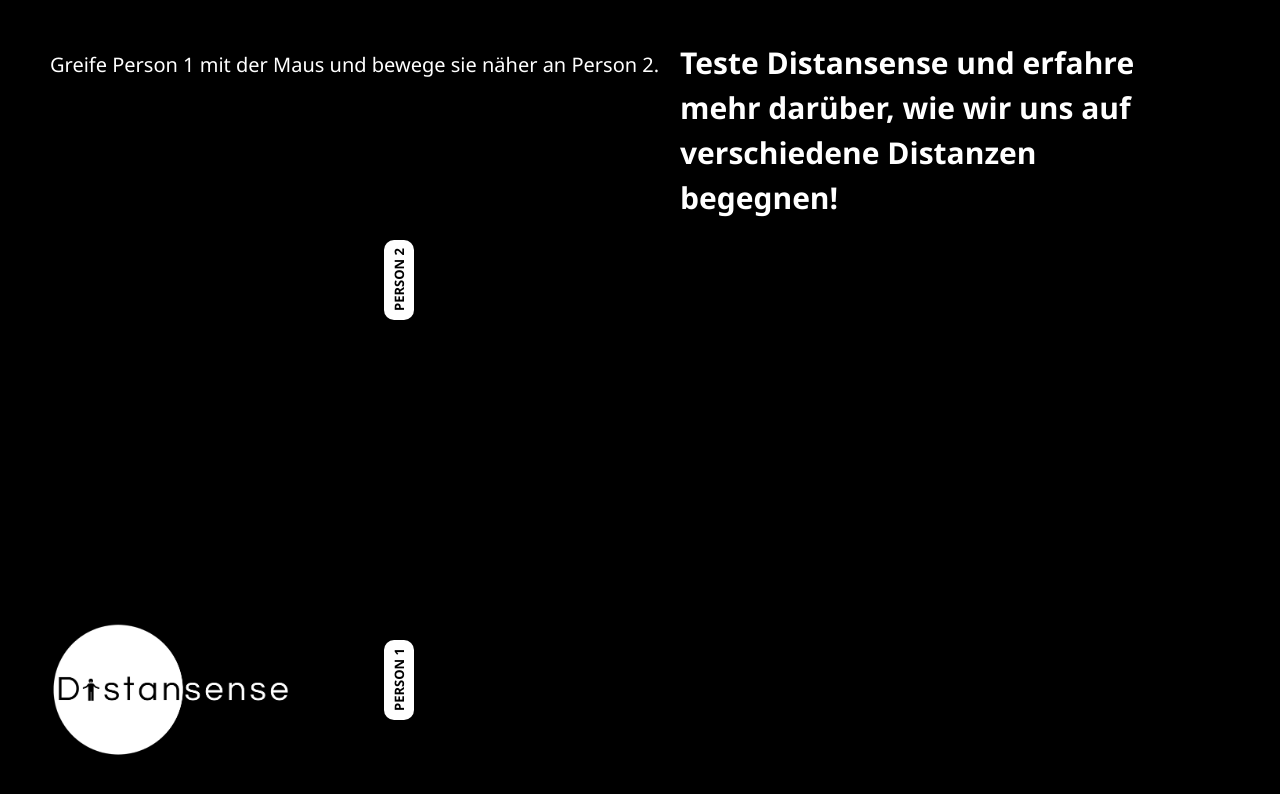
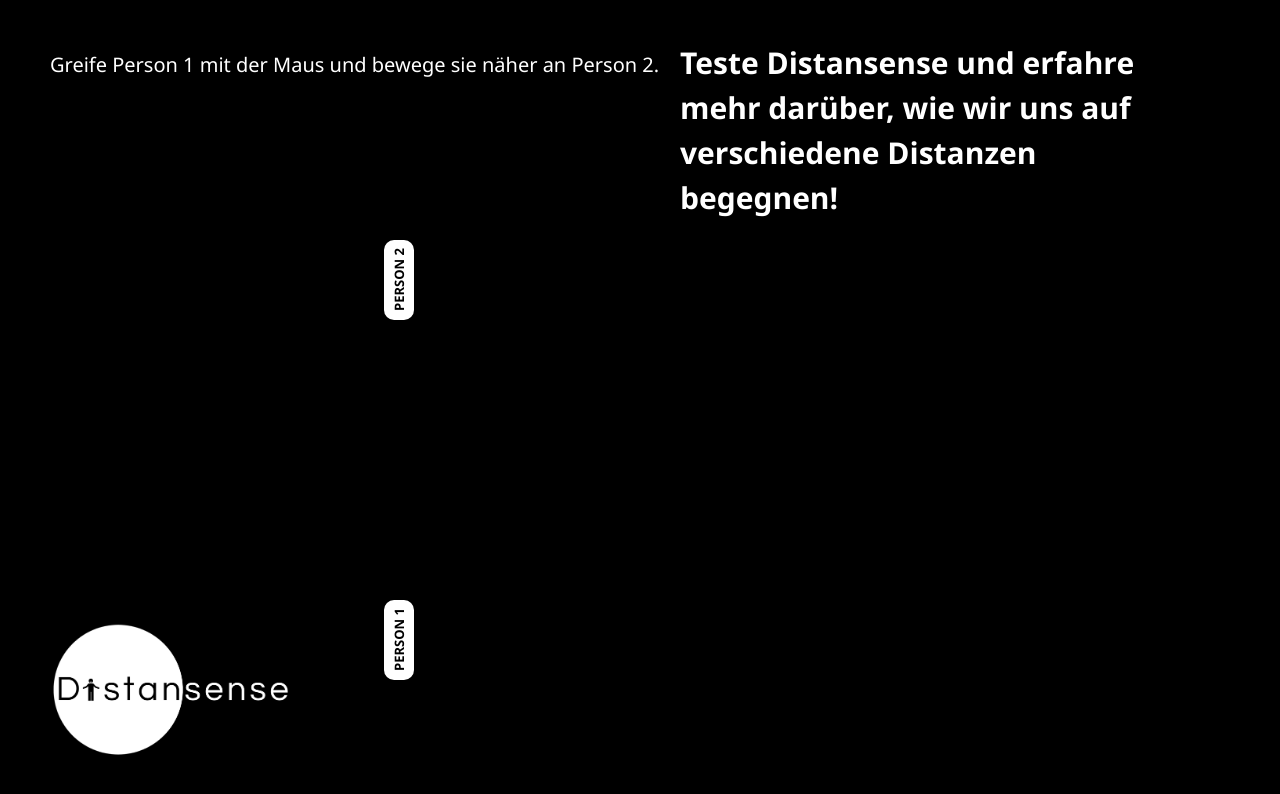
Before and after one commit to Marie-hinrichs/Interaktive-Doku---Distansense, a plain HTML site: page index.html in a window 1280 px wide. Drawn offline with Linux system fonts and the light colour scheme.

Commit message:
nochmal bugfix

```diff
--- a/styles.css
+++ b/styles.css
@@ -58,7 +58,7 @@ body {
 
 #movable {
   left: 30%;
-  bottom: 10%;
+  bottom: 15%;
   z-index: 4;
 }
 
```
Also changed, not shown: 1 other file.
